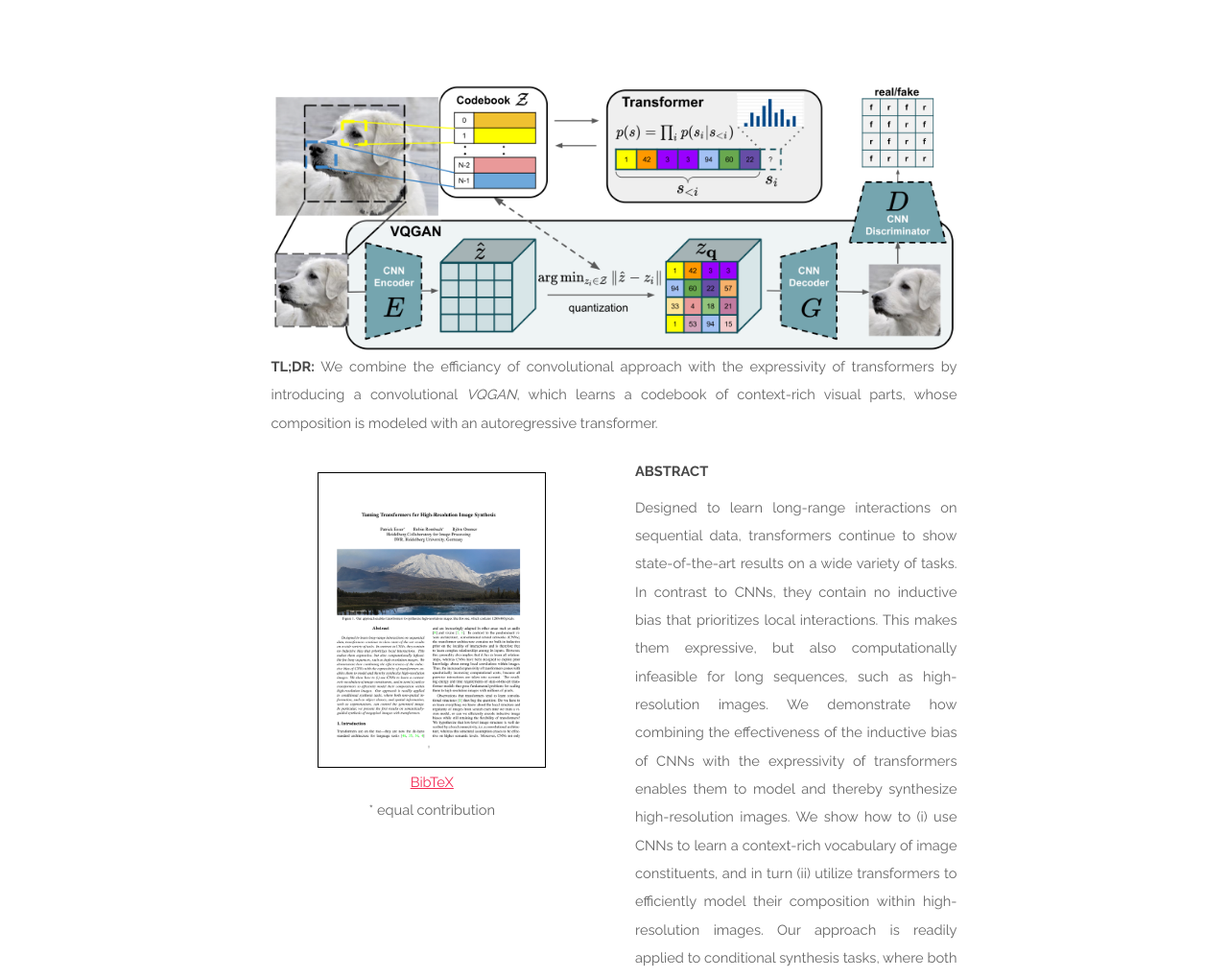
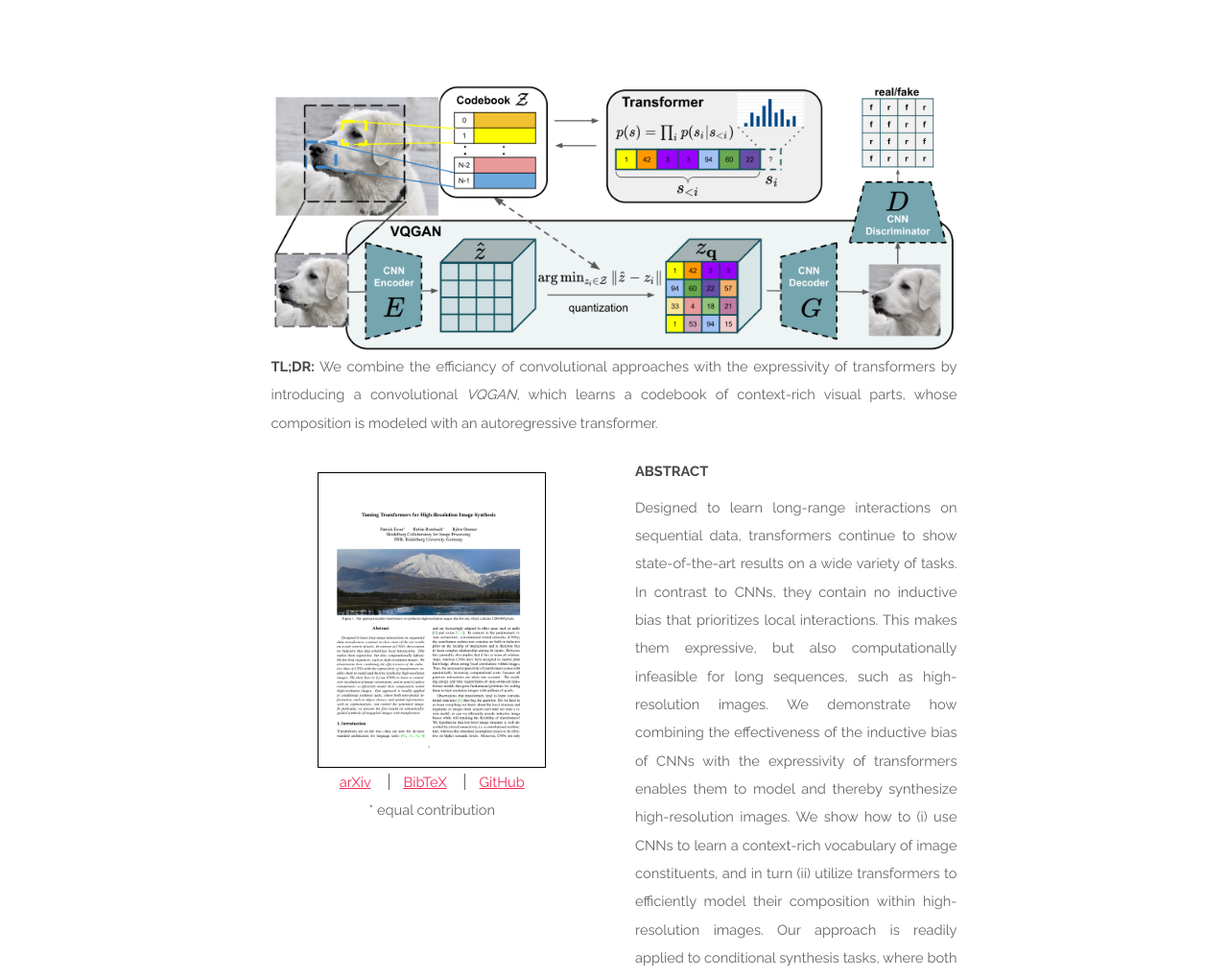
Before and after one commit to CompVis/taming-transformers, a plain HTML site: page index.html in a window 1280 px wide. Shown: the part 519-1538 px from the top of the page at 96% size. Drawn offline with Linux system fonts and the light colour scheme.

Commit message:
add code and arxiv

```diff
--- a/index.html
+++ b/index.html
@@ -47,7 +47,7 @@
                                 text-align:justify">
                       <img src="paper/teaser.png" alt="" style="border:0px solid black"/>
                       <strong>TL;DR:</strong>
-                      We combine the efficiancy of convolutional approach with
+                      We combine the efficiancy of convolutional approaches with
                       the expressivity of transformers by introducing a
                       convolutional <em>VQGAN</em>, which learns a codebook of
                       context-rich visual parts, whose composition is modeled
@@ -63,15 +63,11 @@
                       <a href="paper/paper.pdf">
                         <img src="paper/paper.jpg" alt="" style="border:1px solid black"/>
                       </a>
-                      <!--
-                      <a href="https://arxiv.org/abs/2005.13580">arXiv</a>
+                      <a href="https://arxiv.org/abs/2012.09841">arXiv</a>
                       <div class="headerDivider"></div>
-                      -->
                       <a href="paper/paper.bib">BibTeX</a>
-                      <!--
                       <div class="headerDivider"></div>
                       <a href="https://github.com/CompVis/taming-transformers">GitHub</a>
-                      -->
                       <br/>
                       &ast; equal contribution
                     </div>
```
Also changed, not shown: 1 other file.
